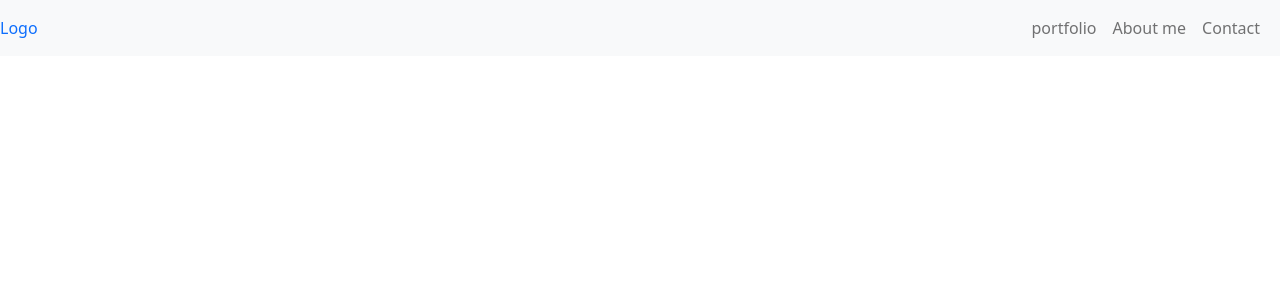
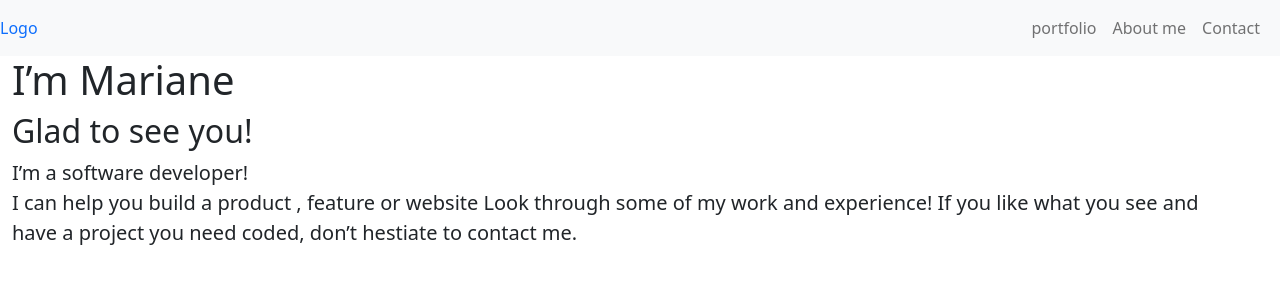
Before and after one commit to collins-kiprotich/mukama-collins, a website: page index.html in a window 1280 px wide. Drawn offline with nearby package versions, Linux system fonts and the light colour scheme.

Commit message:
Added paragraph to the portfolio

```diff
--- a/index.html
+++ b/index.html
@@ -26,7 +26,10 @@
     </ul>
   </div>
         </nav>
-
-
+        <div class="container-fluid">
+          <h1>I’m Mariane</h1>
+          <h2 class="muted" >Glad to see you!</h2>
+          <p class="lead " > I’m a software developer!<br> I can help you build a product , feature or website Look through some of my work and experience! If you like what you see and <br> have a project you need coded, don’t hestiate to contact me.</p></div>
+      </div>
 </body>
 </html>
```
